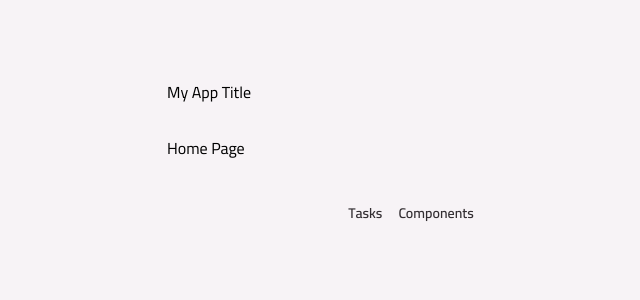
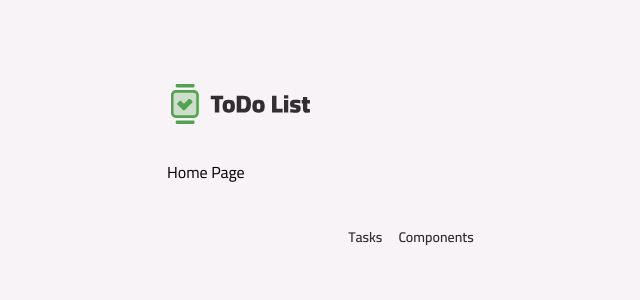
Before and after one commit to tbaragao/basic-todo-app, a React (Vite) app: page / in a window 1280 px wide. Shown: the top 300 px of the page, without its empty margins (229-869 px from the left). Built offline with nearby package versions, Linux system fonts and the light colour scheme.

Commit message:
feat :  implements layout base structure

```diff
--- /dev/null
+++ b/src/core-components/footer.tsx
@@ -0,0 +1,21 @@
+import { NavLink } from "react-router";
+import Text from "../components/text";
+
+export default function Footer() {
+  return (
+    <footer className="my-5 md:my-10">
+      <nav className="flex items-center, justify-center gap-4">
+        <NavLink to="/">
+          <Text variant="body-sm-bold" className="text-gray-300">
+            Tasks
+          </Text>
+        </NavLink>
+        <NavLink to="/components">
+          <Text variant="body-sm-bold" className="text-gray-300">
+            Components
+          </Text>
+        </NavLink>
+      </nav>
+    </footer>
+  );
+}
--- /dev/null
+++ b/src/core-components/header.tsx
@@ -0,0 +1,10 @@
+import Container from "../components/container";
+import Logo from "../assets/images/logo.svg?react";
+
+export default function Header() {
+  return (
+    <Container as="header" className="mt-3 md:mt-20">
+      <Logo className="h-9 md:h-12" />
+    </Container>
+  );
+}
--- /dev/null
+++ b/src/core-components/main-content.tsx
@@ -0,0 +1,17 @@
+import { cx } from "class-variance-authority";
+
+interface MainContentProps extends React.ComponentProps<"main"> {
+  children: React.ReactNode;
+}
+
+export function MainContent({
+  children,
+  className,
+  ...props
+}: MainContentProps) {
+  return (
+    <main className={cx("mt-4 md:mt-8", className)} {...props}>
+      {children}
+    </main>
+  );
+}
--- a/src/pages/layout-main.tsx
+++ b/src/pages/layout-main.tsx
@@ -1,30 +1,16 @@
-import { NavLink, Outlet } from "react-router";
-import Container from "../components/container";
-import Text from "../components/text";
+import Header from "../core-components/header";
+import { MainContent } from "../core-components/main-content";
+import Footer from "../core-components/footer";
+import { Outlet } from "react-router";
 
 export default function LayoutMain() {
   return (
     <>
-      <Container as="header" className="mt-3 md:mt-20">
-        My App Title
-      </Container>
-      <main className="mt-4 md:mt-8">
+      <Header />
+      <MainContent>
         <Outlet />
-      </main>
-      <footer className="my-5 md:my-10">
-        <nav className="flex items-center, justify-center gap-4">
-          <NavLink to="/">
-            <Text variant="body-sm-bold" className="text-gray-300">
-              Tasks
-            </Text>
-          </NavLink>
-          <NavLink to="/components">
-            <Text variant="body-sm-bold" className="text-gray-300">
-              Components
-            </Text>
-          </NavLink>
-        </nav>
-      </footer>
+      </MainContent>
+      <Footer />
     </>
   );
 }
```
